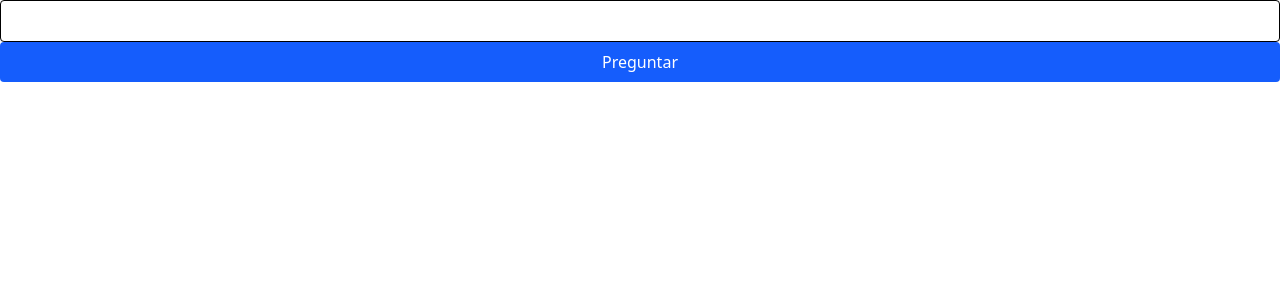
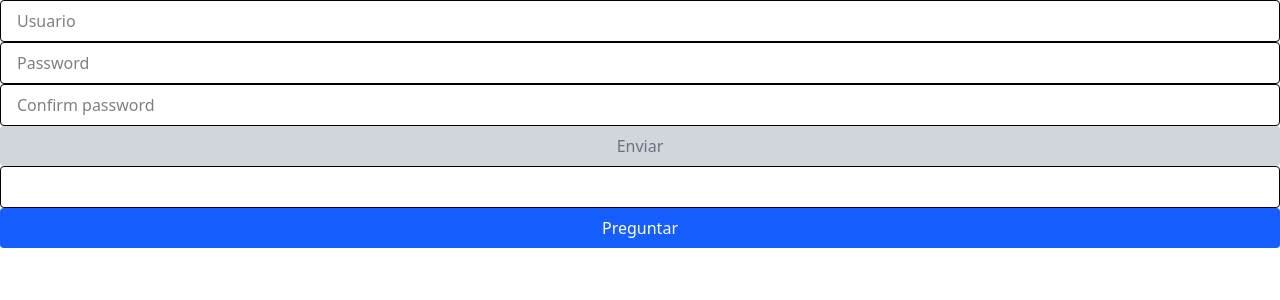
Before and after one commit to AxelQMora/web-d-react-avanzado, a React (Vite) app: page / in a window 1280 px wide. Shown: the top 300 px of the page. Built offline with nearby package versions, Linux system fonts and the light colour scheme.

Commit message:
Agregamos BasicForm a App y usamos el hook useData

```diff
--- a/package.json
+++ b/package.json
@@ -12,6 +12,7 @@
   "dependencies": {
     "@hookform/resolvers": "^5.1.1",
     "@tailwindcss/vite": "^4.1.11",
+    "axios": "^1.10.0",
     "react": "^19.1.0",
     "react-dom": "^19.1.0",
     "react-hook-form": "^7.60.0",
--- a/src/App.jsx
+++ b/src/App.jsx
@@ -5,6 +5,7 @@ import * as yup from 'yup'
 import axios from 'axios'
 import { useState } from 'react'
 import { useData } from './hooks/useData'
+import { BasicForm } from './components/BasicForm'
 
 const schema = yup.object({
   userInput: yup
@@ -43,6 +44,7 @@ export const App = () => {
 
   return (
     <>
+      <BasicForm />
       <form onSubmit={handleSubmit(handlePregunta)}>
         <input
           type='text'
--- a/src/components/BasicForm.jsx
+++ b/src/components/BasicForm.jsx
@@ -58,7 +58,7 @@ export const BasicForm = () => {
       <button
         type='submit'
         disabled={!isValid}
-        className={`w-full py-2 rounded transition cursor-pointer
+        className={`w-full py-2 rounded transition cursor-pointer}
               ${isValid ? 'bg-blue-600 text-white hover:bg-blue-700' : 'bg-gray-300 text-gray-500 cursor-not-allowed'}`}
 
       >Enviar
```
Also changed, not shown: 1 other file (tests, documents, lock files or other folders).
